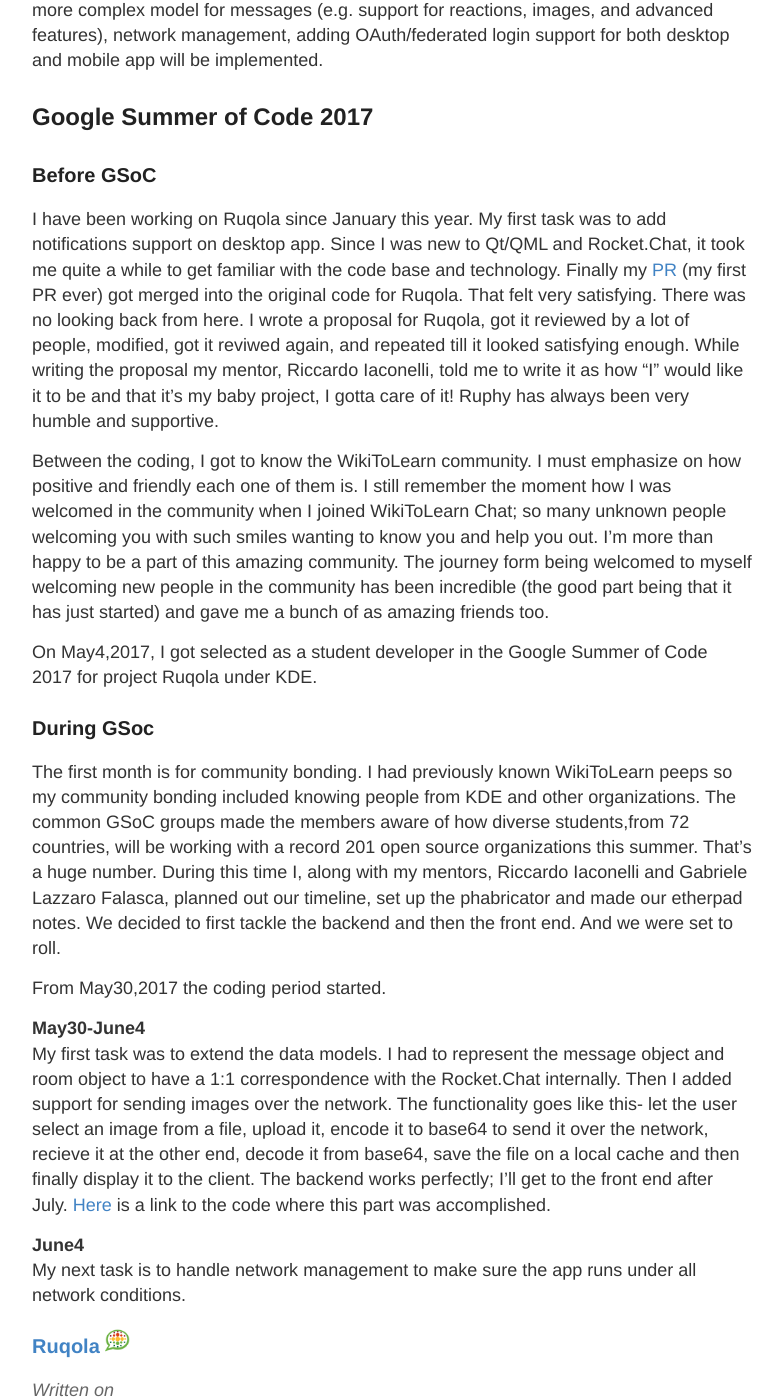
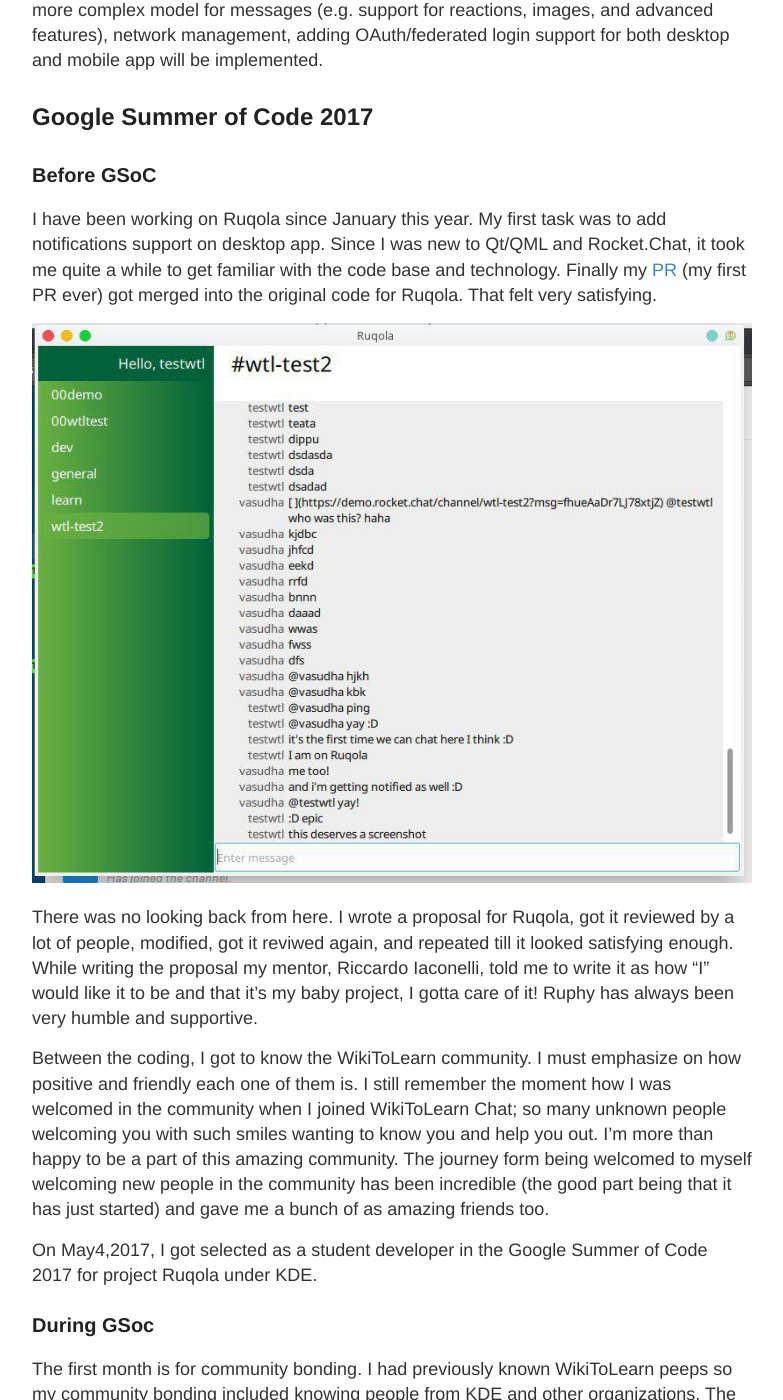
Before and after one commit to VasudhaMathur/VasudhaMathur.github.io, a Jekyll site: the page built from index.md, in a window 1280 px wide and 1400 px high, scrolled down 460 px. Shown: the whole window, without its empty margins (248-1031 px from the left). Built offline with Jekyll 4.4.1, drawn with Linux system fonts in a browser that asks for light colours.

Commit message:
Create index.md

```diff
--- a/index.md
+++ b/index.md
@@ -12,6 +12,9 @@
 
 ### Before GSoC
 I have been working on Ruqola since January this year. My first task was to add notifications support on desktop app. Since I was new to Qt/QML and Rocket.Chat, it took me quite a while to get familiar with the code base and technology. Finally my [PR](https://github.com/WikiToLearn/Ruqola/pull/3) (my first PR ever) got merged into the original code for Ruqola. That felt very satisfying.
+
+![Ruqola Screenshot](/images/Ruqola-Notification-Screenshot.jpg)
+
 There was no looking back from here. I wrote a proposal for Ruqola, got it reviewed by a lot of people, modified, got it reviwed again, and repeated till it looked satisfying enough. While writing the proposal my mentor, Riccardo Iaconelli, told me to write it as how "I" would like it to be and that it's my baby project, I gotta care of it! Ruphy has always been very humble and supportive.
 
 Between the coding, I got to know the WikiToLearn community. I must emphasize on how positive and friendly each one of them is. I still remember the moment how I was welcomed in the community when I joined WikiToLearn Chat; so many unknown people welcoming you with such smiles wanting to know you and help you out. I'm more than happy to be a part of this amazing community. The journey form being welcomed to myself welcoming new people in the community has been incredible (the good part being that it has just started) and gave me a bunch of as amazing friends too.
```
